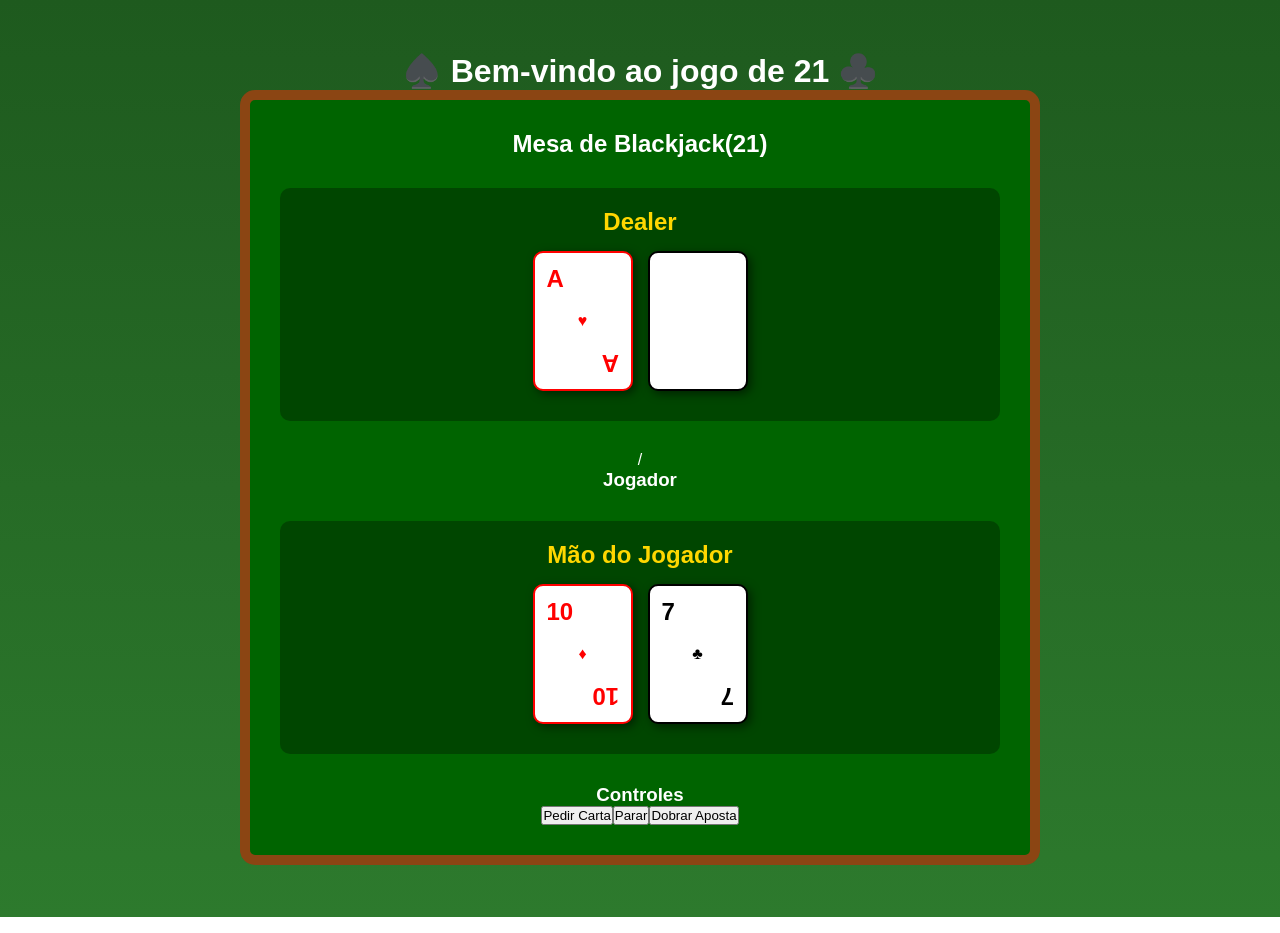
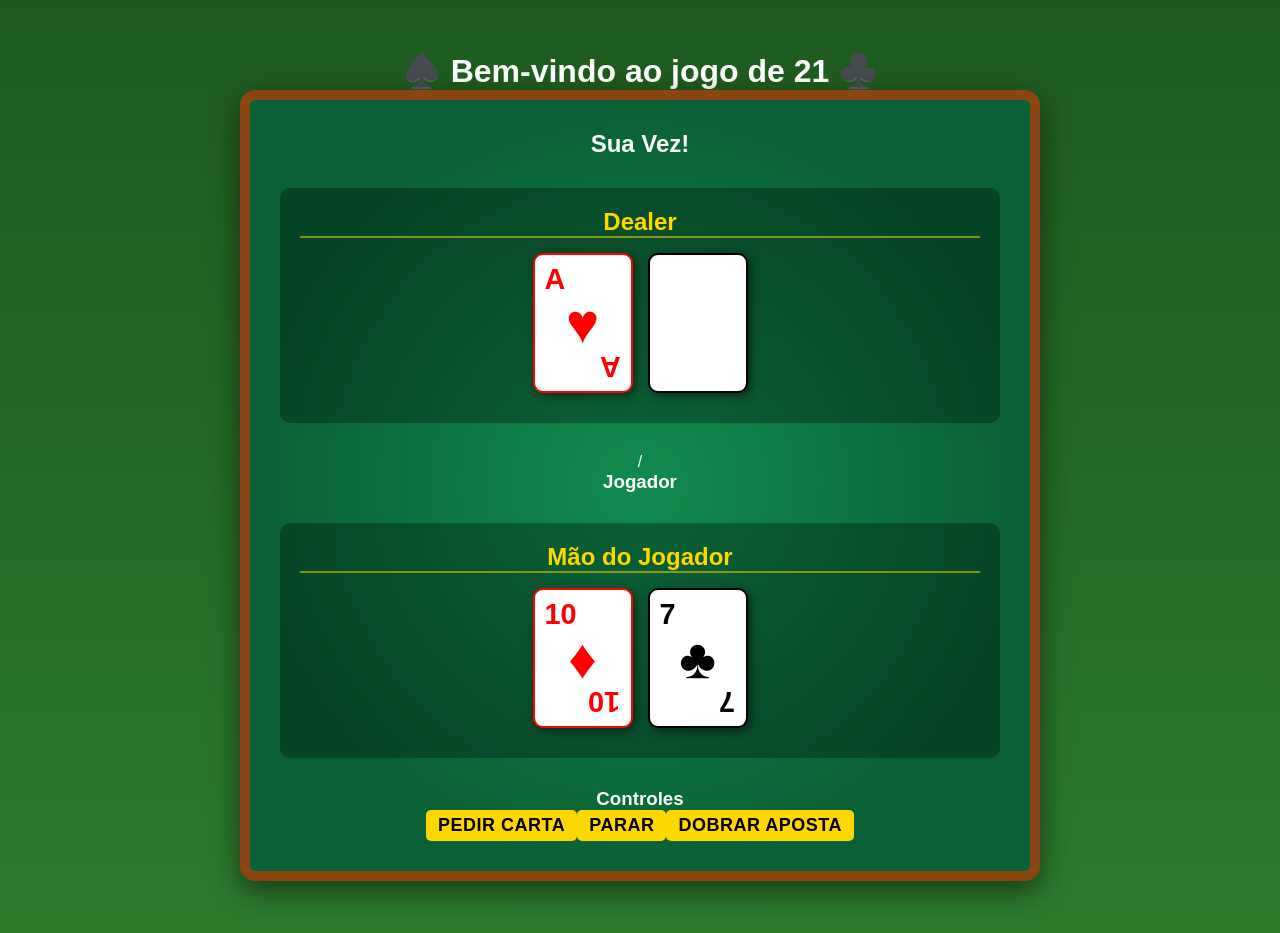
Before and after one commit to ufjf-dcc207/ufjf-dcc207-2025-3-a-sem01-21, a React (Vite) app: page / in a window 1280 px wide. Built offline with nearby package versions, Linux system fonts and the light colour scheme.

Commit message:
conserta o naipe e tira umas ideias que desistimos de implementar

```diff
--- a/src/componentes/Carta.tsx
+++ b/src/componentes/Carta.tsx
@@ -21,7 +21,6 @@ function getvalorDaCarta(valor: string): number {
 }
 
 function Carta({naipe, valor, face_para_cima = true}: CartaPadrao) {
-    const valorblackjack = getvalorDaCarta(valor);
     if (!face_para_cima)
         return <div className="carta para-baixo">verso da carta</div>;
 
@@ -31,7 +30,7 @@ function Carta({naipe, valor, face_para_cima = true}: CartaPadrao) {
             <div className="valor-carta valor-superior">{valor}</div>
             <div className="naipe-carta">
                 {naipe === 'Paus' && '♣'}
-                {naipe === 'Espada' && '♠'}
+                {naipe === 'Espadas' && '♠'}
                 {naipe === 'Ouros' && '♦'}
                 {naipe === 'Copas' && '♥'}
             </div>
--- a/src/componentes/Controles.tsx
+++ b/src/componentes/Controles.tsx
@@ -6,9 +6,11 @@ const Controles = ({ titulo }: ControlesProps) => {
     return (
         <div className="controles">
             <h3>{titulo}</h3>
-            <button>Pedir Carta</button>
-            <button>Parar</button>
-            <button>Dobrar Aposta</button>
+            <div className="comandos">
+                <button className="botaocontrole">Pedir Carta</button>
+                <button className="botaocontrole">Parar</button>
+                <button className="botaocontrole">Dobrar Aposta</button>
+            </div>
         </div>
     );
 }
--- a/src/componentes/MesaBlackjack.css
+++ b/src/componentes/MesaBlackjack.css
@@ -1,12 +1,14 @@
 .mesa-blackjack {
     background: darkgreen;
+    background-image: radial-gradient(circle, #108a4c 5%, #0a6135 70%);
     padding: 30px;
     border-radius: 15px;
     color: white;
     text-align: center;
     border: 10px solid #8B4513;
     max-width: 800px;
-    margin: 0 auto;
+    margin: 0px auto;
+    box-shadow: 0 10px 30px rgba(0, 0, 0, 0.5);
 }
 
 .mao {
@@ -20,12 +22,15 @@
     color: gold;
     margin-bottom: 15px;
     font-size: 24px;
+    /* text-transform: uppercase; */
+    border-bottom: 2px solid rgba(255, 215, 0, 0.5);
 }
 
 .cartas {
     display: flex;
     justify-content: center;
     gap: 15px;
+    align-items: center;
     margin: 10px 0;
     flex-wrap: wrap;
 }
@@ -42,6 +47,11 @@
     padding: 12px;
     font-weight: bold;
     box-shadow: 3px 3px 10px rgba(0, 0, 0, 0.5);
+    position: relative;
+}
+
+.carta:hover {
+    transform: translateY(-5px);
 }
 
 .para-baixo {
@@ -71,42 +81,49 @@
 
 
 .valor-superior {
-    font-size: 24px;
-    text-align: left;
+  position: absolute;
+  top: 8px;
+  left: 10px;
+  font-size: 1.8rem;
+}
+.valor-inferior {
+  position: absolute;
+  bottom: 8px;
+  right: 10px;
+  font-size: 1.8rem;
+  transform: rotate(180deg);
 }
 
-.valor-inferior {
-    font-size: 24px;
-    text-align: left;
-    transform: rotate(180deg);
+.naipe-carta {
+  font-size: 3.5rem;
+  text-align: center;
+  position: absolute;
+  top: 50%;
+  left: 50%;
+  transform: translate(-50%, -50%);
 }
 
-.valor-bj {
-    font-size: 16px;
-    color: red;
-    text-align: center;
-    margin-top: 5px;
-}
-
-.naipe-cartas {
-    font-size: 40px;
-    text-align: center;
-    margin: auto 0;
-}
-
-.botao-controle {
-    padding: 12px 25px;
+.botaocontrole {
+    padding: 5px 12px;
     font-size: 18px;
-    background: gold;
+    letter-spacing: 0.5px;
+    color:black;
+    background-color: gold;
     border: none;
     border-radius: 5px;
     font-weight: bold;
-    cursor: not-allowed;
+    text-transform: uppercase;
     opacity: 1;
     transition: 0.2s;
 }
 
-.botao-controle:hover {
+.botaocontrole:hover {
     background-color: darkgoldenrod;
     color: white;
+    transform: translateY(-2px);
 }
+
+.botaocontrole:active {
+    transform: translateY(1px);
+    box-shadow: 0 2px 4px rgba(0, 0, 0, 0.2);
+}
--- a/src/componentes/MesaBlackjack.tsx
+++ b/src/componentes/MesaBlackjack.tsx
@@ -16,7 +16,7 @@ function MesaBlackjack() {
     ]
     return (
         <div className="mesa-blackjack">
-            <h2>Mesa de Blackjack(21)</h2>
+            <h2>Sua Vez!</h2>
             <Mao cartas={cartasDealer} titulo="Dealer"></Mao>/
             <Jogador nome="Jogador" cartas={cartasJogador} />
 
```
